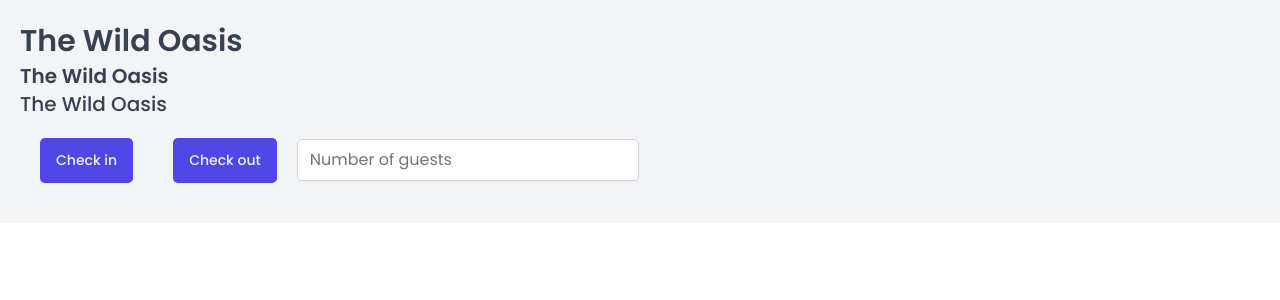
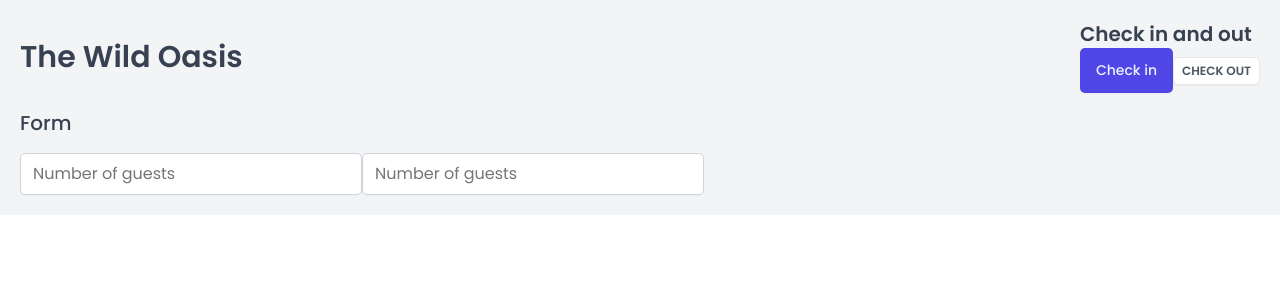
Before and after one commit to gev87/The-Wild-Oazis, a React (Vite) app: page / in a window 1280 px wide. Shown: the top 300 px of the page. Built offline with nearby package versions, Linux system fonts and the light colour scheme; a web font is replaced by a local one.

Commit message:
adding props and default props to reusable components

```diff
--- a/src/App.jsx
+++ b/src/App.jsx
@@ -3,7 +3,7 @@ import GlobalStyles from "./styles/GlobalStyles";
 import Button from "./ui/Button";
 import Input from "./ui/Input";
 import Heading from "./ui/Heading";
-
+import Row from "./ui/Row";
 
 const StyledApp = styled.main`
   background-color: var(--color-grey-100);
@@ -15,12 +15,28 @@ function App() {
     <>
       <GlobalStyles />
       <StyledApp>
-        <Heading as = "h1">The Wild Oasis</Heading>
-         <Heading as = "h2">The Wild Oasis</Heading>
-          <Heading as = "h3">The Wild Oasis</Heading>
-        <Button>Check in</Button>
-        <Button>Check out</Button>
-        <Input type="number" placeholder="Number of guests" />
+        <Row>
+          <Row type="horizontal">
+            <Heading as="h1">The Wild Oasis</Heading>
+            <div>
+              <Heading as="h2">Check in and out</Heading>
+              <Button onClick={() => alert("Check in clicked!")}>
+                Check in
+              </Button>
+              <Button variation="secondary" size="small">
+                Check out
+              </Button>
+            </div>
+          </Row>
+
+          <Row>
+            <Heading as="h3">Form</Heading>
+            <form>
+              <Input type="number" placeholder="Number of guests" />
+              <Input type="number" placeholder="Number of guests" />
+            </form>
+          </Row>
+        </Row>
       </StyledApp>
     </>
   );
--- a/src/ui/Button.jsx
+++ b/src/ui/Button.jsx
@@ -50,20 +50,18 @@ const variations = {
 };
 
 const Button = styled.button`
-  font-size: 1.4rem;
-  padding: 1.2rem 1.6rem;
-  font-weight: 500;
   border: none;
   border-radius: var(--border-radius-sm);
-  background-color: var(--color-brand-600);
-  color: var(--color-brand-50);
-  cursor: pointer;
-  margin: 20px;
   box-shadow: var(--shadow-sm);
-  &:hover{
-    background-color: var(--color-brand-700);
-  }
+
+  ${(props) => sizes[props.size]}
+  ${(props) => variations[props.variation]}
+
 `;
 
+  Button.defaultProps = {
+    size: "medium",
+    variation: "primary",
+  };
 
 export default Button;
--- /dev/null
+++ b/src/ui/Row.jsx
@@ -0,0 +1,23 @@
+import styled, { css } from "styled-components";
+
+const Row = styled.div`
+  display: flex;
+  ${(props) =>
+    props.type === "horizontal" &&
+    css`
+      justify-content: space-between;
+      align-items: center;
+    `}
+  ${(props) =>
+    props.type === "vertical" &&
+    css`
+      flex-direction: column;
+      gap: 1.6rem;
+    `}
+`;
+
+Row.defaultProps = {
+  type: "vertical",
+};
+
+export default Row;
```
